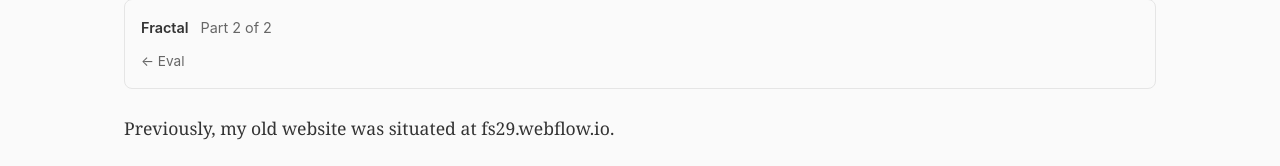
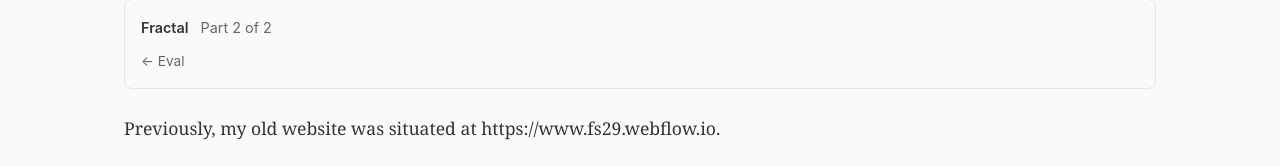
Before and after one commit to sendtwothreeyears/ai_site, a website: page posts/2-how-i-used-claude-to-set-up-this-post.html in a window 1280 px wide. Shown: the part 252-418 px from the top of the page. Drawn offline with Linux system fonts and the light colour scheme.

Commit message:
[add] changed website for production

```diff
--- a/posts/2-how-i-used-claude-to-set-up-this-post.html
+++ b/posts/2-how-i-used-claude-to-set-up-this-post.html
@@ -39,7 +39,7 @@
             </nav>
 
             <div class="post-content">
-                <p>Previously, my old website was situated at <a href="https://www.fs29.webflow.io">fs29.webflow.io</a>.</p>
+                <p>Previously, my old website was situated at <a href="https://www.fs29.webflow.io">https://www.fs29.webflow.io</a>.</p>
 <p>This is a site I have handcrafted and used for <em>years</em> - inspired by this site <a href="https://gregkohn.com/">https://gregkohn.com/</a>, a person whose interview I once failed for a technical JavaScript interview!</p>
 <p>Webflow, for me, is too expensive. My site is barebones, namely some short articles and previously job and work descriptions. For me, enabling this on Webflow would cost me $276 a year, or $29 a month. This is a problem - I am cheap. </p>
 <p>For years I simply used a simple redirect, directing all traffic from this site to webflow&#39;s custom domain. Instead, I decided to undo this laziness by building a proprietary version in 3 hours.</p>
```
